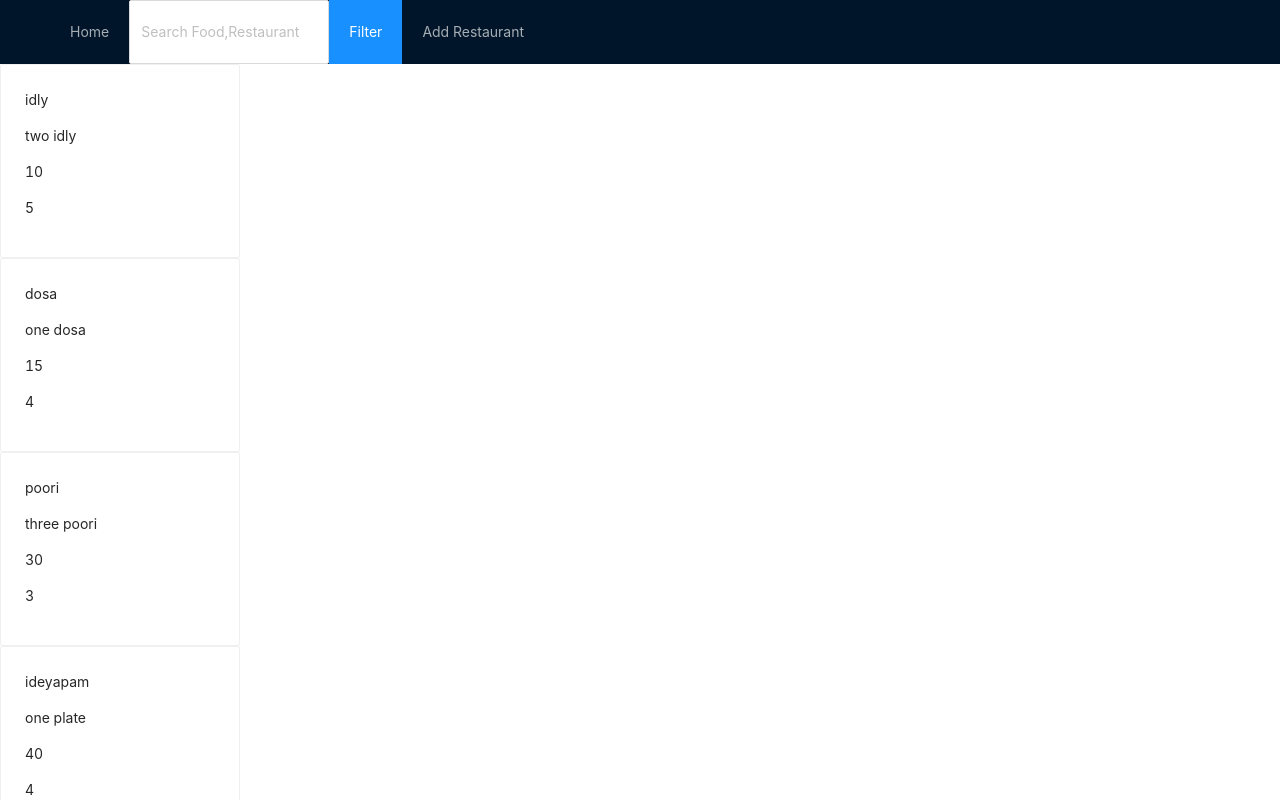
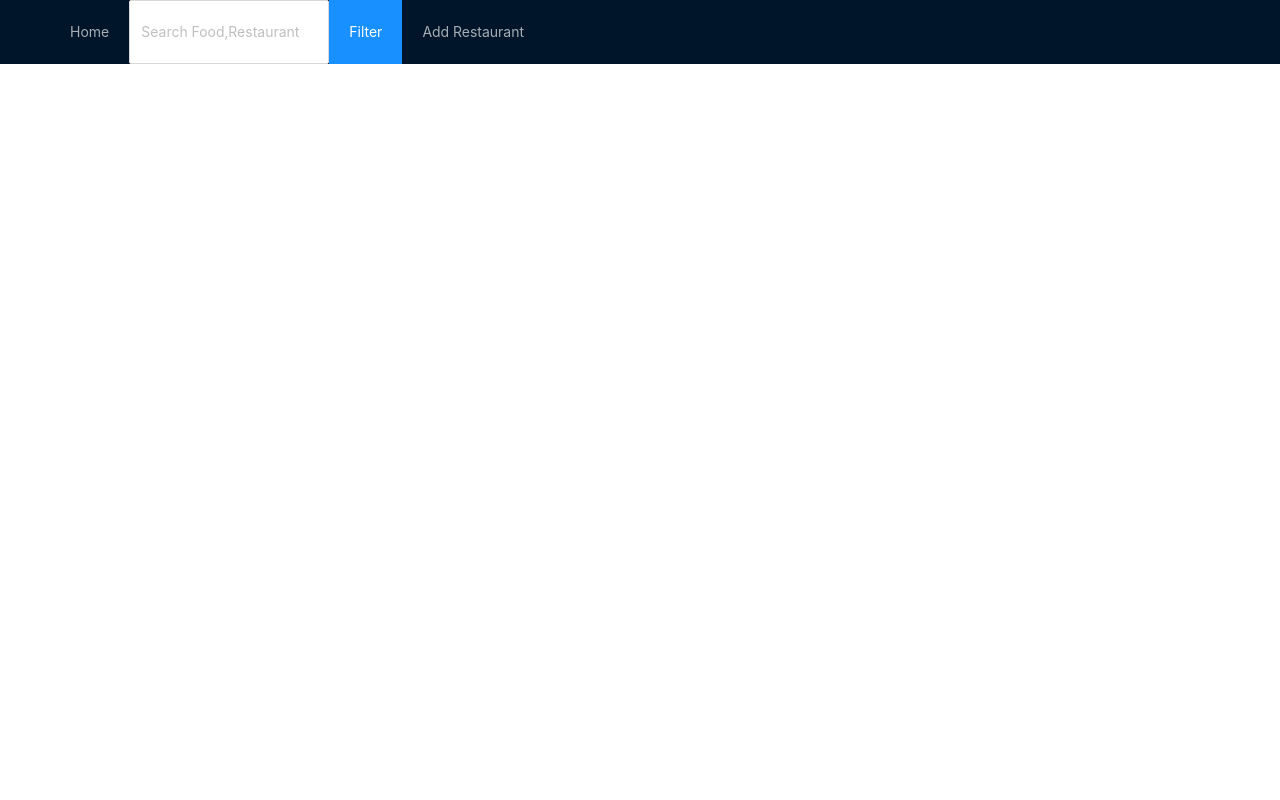
Before and after one commit to Hashim14/Restaurant_App, a React (Create React App) app: page / in a window 1280 px wide. Shown: the top 800 px of the page. Built offline with nearby package versions, Linux system fonts and the light colour scheme.

Commit message:
cards changed

```diff
--- a/src/Components/cards.tsx
+++ b/src/Components/cards.tsx
@@ -1,36 +1,29 @@
-import React from 'react';
-import { Card, Row , Col} from 'antd';
+import React, { useState, useEffect } from 'react';
+import { Card, Row, Col } from 'antd';
+
 import Food from '../food.json';
 function Cards() {
+
   return (
-    <>
 
-    <Row gutter={16}>
-
-   <div className="Card-wrapper">
+    <div className="site-card-wrapper">
       {
-        (Food || []).map((item, idx) => {
-            return(
-              <Col className="gutter-row" span={6}>
-
-
-              <Card hoverable
-              style={{ width: 240 }} key={idx}>
-                <p>{item.name}</p>
-                <p>{item.description}</p>
-                <p>{item.price}</p>
-                <p>{item.rating}</p>
-              </Card>
-
-      </Col>
-
-            )
+        Food.map(( item) => {
+          <Row gutter={16}>
+          <Col span={8}>
+            <Card title="Card title" bordered={false}>
+             <h3>Food Name: {item.name}</h3>
+             <p>Desc: {item.description}</p>
+             <p>Price: {item.price}</p>
+             <p>Ratings: {item.rating}</p>
+            </Card>
+          </Col>
+        </Row>
         })
       }
-   </div>
-   </Row>
-   </>
-  );
+    </div>
+  )
+
 }
 
 export default Cards;
```
